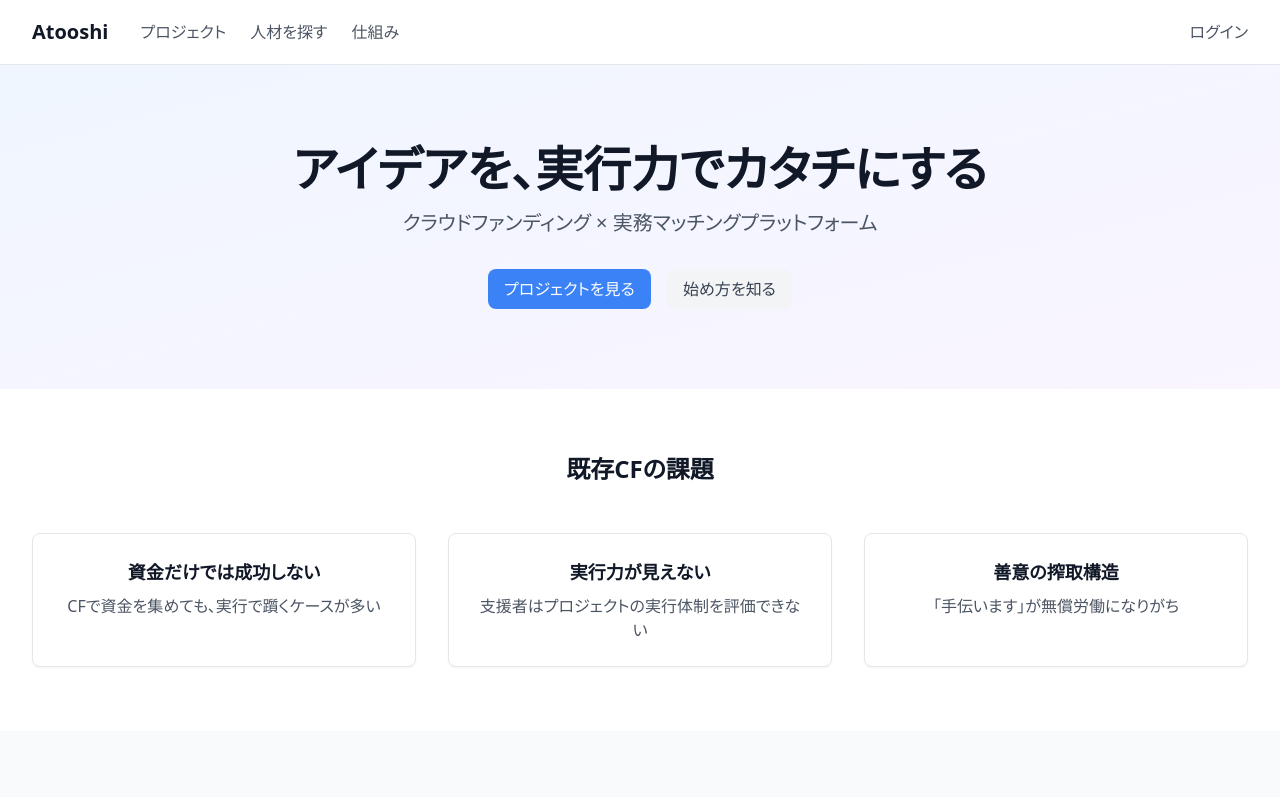
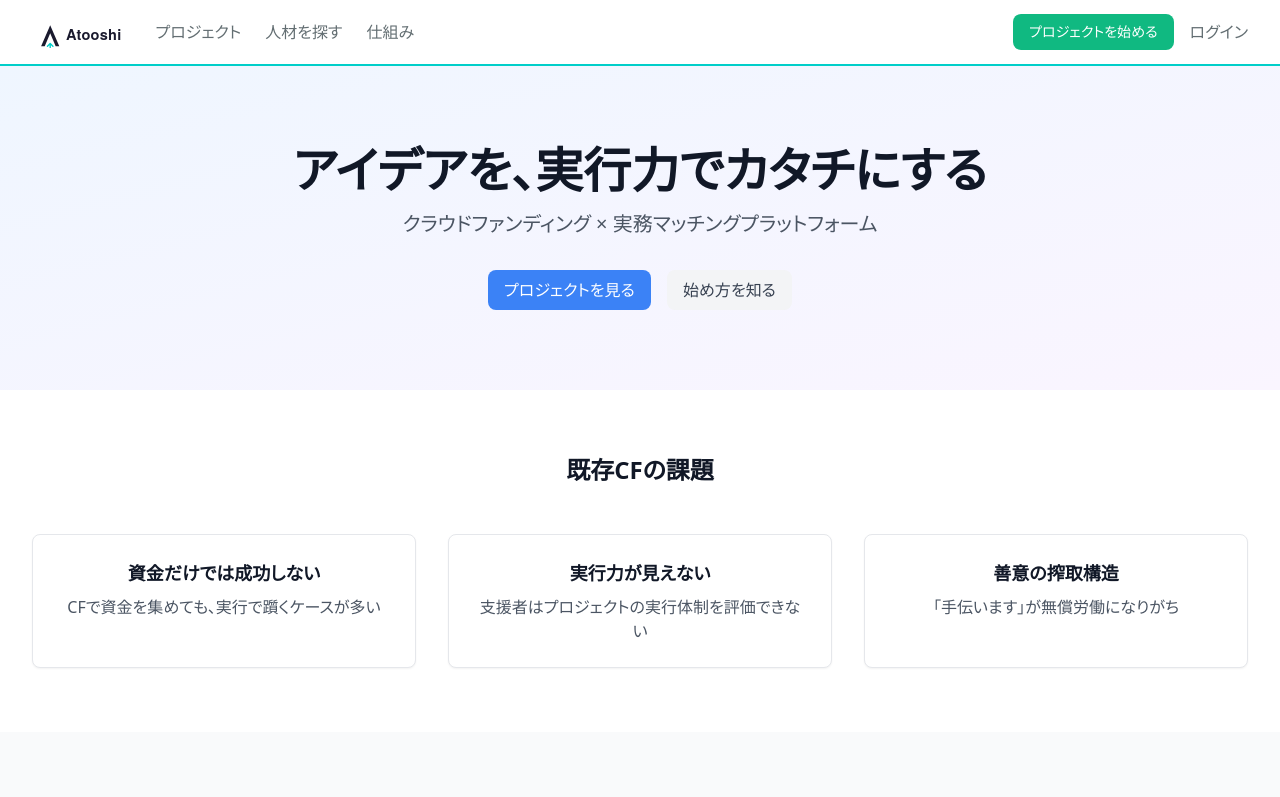
Before and after one commit to hollySizzle/atooshi_prot, a React (Vite) app: page / in a window 1280 px wide. Shown: the top 797 px of the page. Built offline with nearby package versions, Linux system fonts and the light colour scheme.

Commit message:
ロゴの追加

```diff
--- a/index.html
+++ b/index.html
@@ -2,7 +2,7 @@
 <html lang="ja">
   <head>
     <meta charset="UTF-8" />
-    <link rel="icon" type="image/svg+xml" href="/vite.svg" />
+    <link rel="icon" type="image/svg+xml" href="/logo.svg" />
     <meta name="viewport" content="width=device-width, initial-scale=1.0" />
     <title>Atooshi - 実行力でつなぐクラウドファンディング</title>
     <meta name="description" content="アイデアを、実行力でカタチにする。クラウドファンディング × 実務マッチングプラットフォーム" />
--- a/src/components/common/Header.tsx
+++ b/src/components/common/Header.tsx
@@ -2,27 +2,30 @@ import { Link } from 'react-router-dom'
 
 export default function Header() {
   return (
-    <header className="bg-white border-b border-gray-200">
+    <header className="bg-white border-b-2 border-brand-teal">
       <div className="max-w-7xl mx-auto px-4 sm:px-6 lg:px-8">
         <div className="flex justify-between items-center h-16">
           <div className="flex items-center space-x-8">
-            <Link to="/" className="text-xl font-bold text-gray-900">
-              Atooshi
+            <Link to="/" className="flex items-center">
+              <img src="/logo.svg" alt="Atooshi" className="h-8" />
             </Link>
             <nav className="hidden md:flex space-x-6">
-              <Link to="/projects" className="text-gray-600 hover:text-gray-900">
+              <Link to="/projects" className="text-brand-gray hover:text-brand-teal transition-colors">
                 プロジェクト
               </Link>
-              <Link to="/match" className="text-gray-600 hover:text-gray-900">
+              <Link to="/match" className="text-brand-gray hover:text-brand-teal transition-colors">
                 人材を探す
               </Link>
-              <Link to="/dashboard" className="text-gray-600 hover:text-gray-900">
+              <Link to="/dashboard" className="text-brand-gray hover:text-brand-teal transition-colors">
                 仕組み
               </Link>
             </nav>
           </div>
           <div className="flex items-center space-x-4">
-            <button className="text-gray-600 hover:text-gray-900">
+            <Link to="/projects/new" className="hidden sm:inline-flex items-center px-4 py-2 bg-brand-green text-white rounded-lg hover:opacity-90 transition-opacity text-sm font-medium">
+              プロジェクトを始める
+            </Link>
+            <button className="text-brand-gray hover:text-brand-dark transition-colors">
               ログイン
             </button>
           </div>
--- a/tailwind.config.js
+++ b/tailwind.config.js
@@ -7,21 +7,28 @@ export default {
   theme: {
     extend: {
       colors: {
+        // ブランドカラー
+        brand: {
+          teal: '#00CEC9',      // アクセント
+          gray: '#636E72',      // サブテキスト
+          dark: '#2D3436',      // メインテキスト
+          green: '#10B981',     // CTA
+        },
         // ユーザータイプカラー
         innovator: {
-          DEFAULT: '#3b82f6', // blue-500
-          light: '#93c5fd',   // blue-300
-          dark: '#1d4ed8',    // blue-700
+          DEFAULT: '#3b82f6',
+          light: '#93c5fd',
+          dark: '#1d4ed8',
         },
         committer: {
-          DEFAULT: '#10b981', // emerald-500
-          light: '#6ee7b7',   // emerald-300
-          dark: '#047857',    // emerald-700
+          DEFAULT: '#10b981',
+          light: '#6ee7b7',
+          dark: '#047857',
         },
         investor: {
-          DEFAULT: '#8b5cf6', // purple-500
-          light: '#c4b5fd',   // purple-300
-          dark: '#6d28d9',    // purple-700
+          DEFAULT: '#8b5cf6',
+          light: '#c4b5fd',
+          dark: '#6d28d9',
         },
       },
     },
```
Also changed, not shown: .claude-nagger/file_conventions.yaml, .claude/settings.local.json, public/logo.svg (added).
